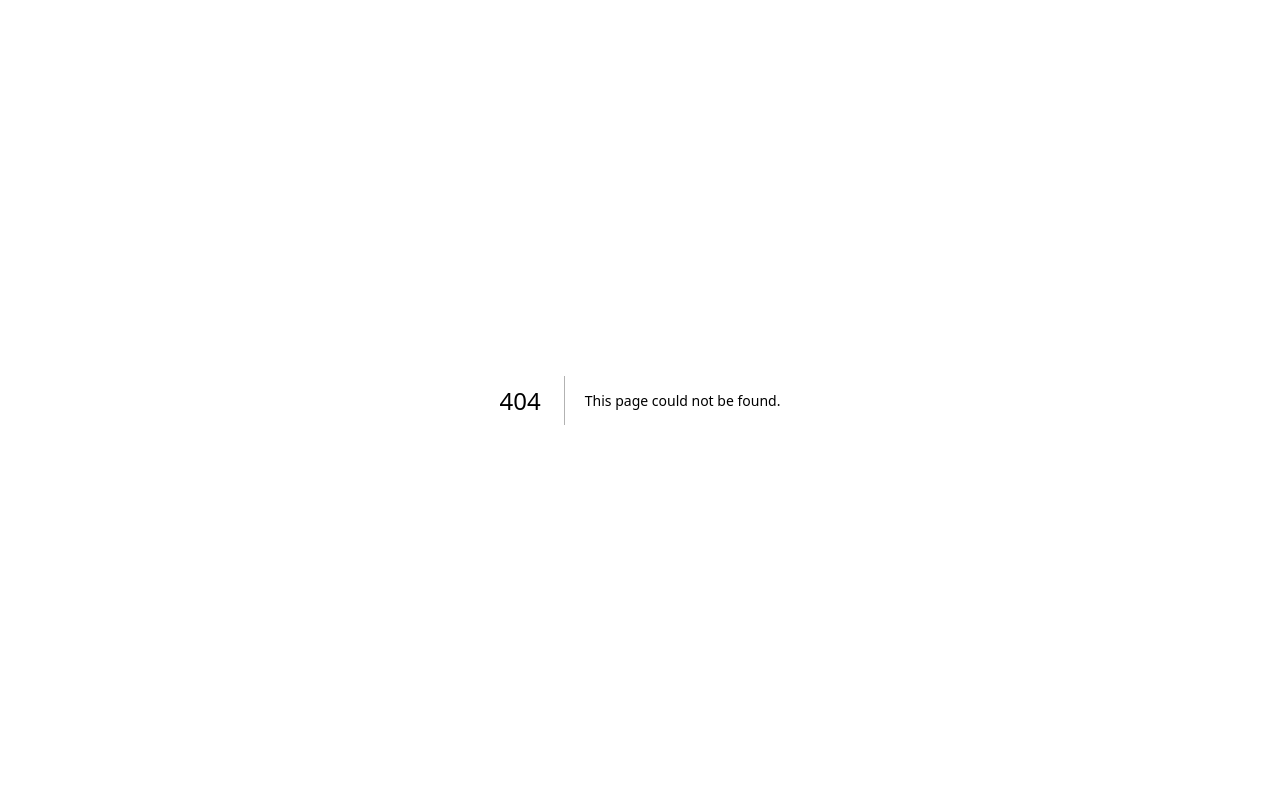
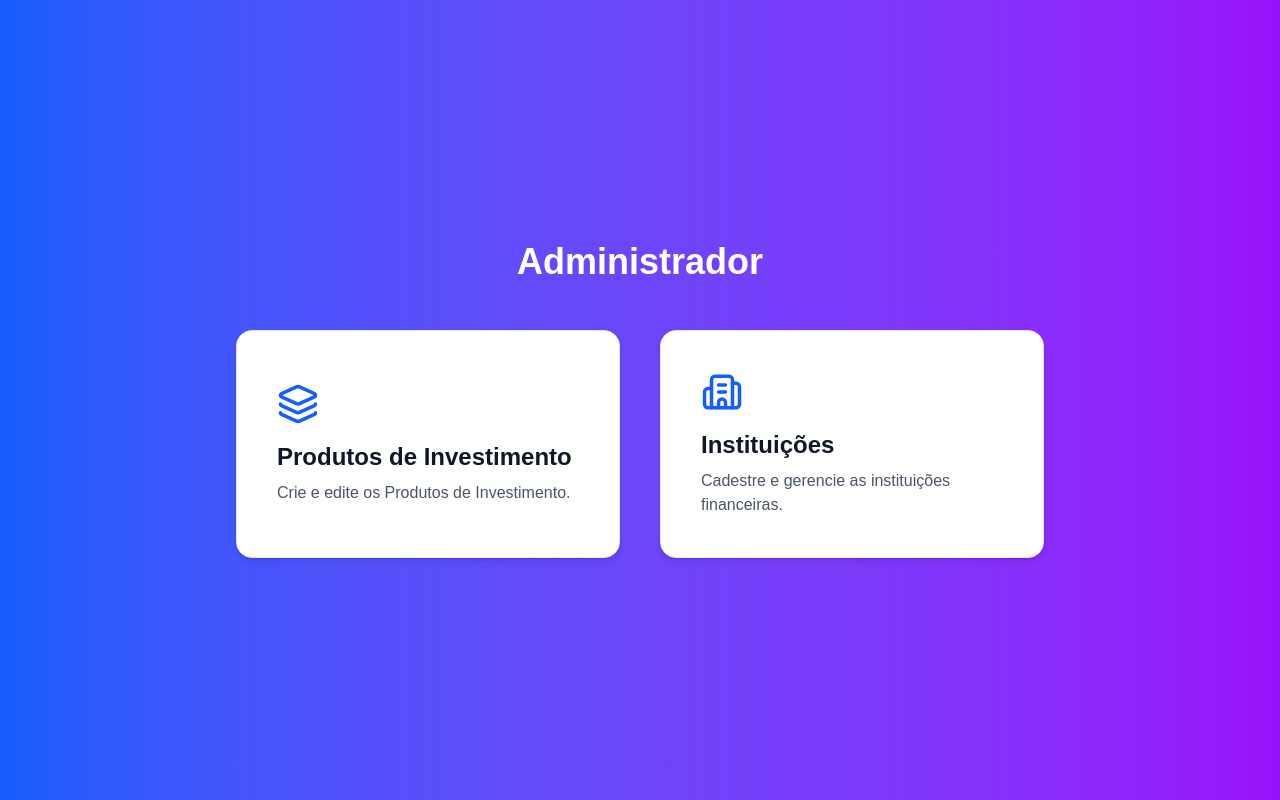
Before and after one commit to zonadeconforto/zonadeconforto-app, a Next.js app in the folder apps/web/: page /admin in a window 1280 px wide. Before the commit this address had no page. Built offline with nearby package versions, Linux system fonts and the light colour scheme.

Commit message:
add menu admin

```diff
--- /dev/null
+++ b/apps/web/src/app/admin/page.tsx
@@ -0,0 +1,44 @@
+"use client";
+
+import { useRouter } from "next/navigation";
+
+import { Building2, Layers } from "lucide-react";
+import { AdminCard } from "@/shared/components/AdminCard";
+
+export default function AdminPage() {
+  const router = useRouter();
+
+  return (
+    <div
+      className="
+        min-h-screen
+        bg-gradient-to-r
+        from-blue-600
+        to-purple-600
+        flex
+        flex-col
+        items-center
+        justify-center
+        px-6
+      "
+    >
+      <h1 className="text-white text-4xl font-bold mb-12">Administrador</h1>
+
+      <div className="grid grid-cols-1 md:grid-cols-2 gap-10">
+        <AdminCard
+          title="Produtos de Investimento"
+          description="Crie e edite os Produtos de Investimento."
+          icon={<Layers size={42} />}
+          onClick={() => router.push("/admin/ListInvestmentProducts")}
+        />
+
+        <AdminCard
+          title="Instituições"
+          description="Cadestre e gerencie as instituições financeiras."
+          icon={<Building2 size={42} />}
+          onClick={() => router.push("/admin/ListInstitutions")}
+        />
+      </div>
+    </div>
+  );
+}
--- a/apps/web/src/app/login/page.tsx
+++ b/apps/web/src/app/login/page.tsx
@@ -33,9 +33,9 @@ export default function LoginPage() {
       localStorage.setItem("user", JSON.stringify(user));
 
       if (user.role === "ADMIN") {
-        router.push("/institution");
+        router.push("/admin");
       } else {
-        router.push("/home2");
+        router.push("/client/investmentproducts");
       }
     } catch (err: unknown) {
       if (err instanceof Error) {
--- /dev/null
+++ b/apps/web/src/shared/components/AdminCard.tsx
@@ -0,0 +1,41 @@
+"use client";
+
+import { ReactNode } from "react";
+
+interface AdminCardProps {
+  title: string;
+  description?: string;
+  onClick: () => void;
+  icon?: ReactNode;
+}
+
+export function AdminCard({ title, description, onClick, icon }: AdminCardProps) {
+  return (
+    <button
+      onClick={onClick}
+      className="
+        group
+        bg-white
+        rounded-2xl
+        p-10
+        w-full
+        max-w-sm
+        text-left
+        border
+        border-gray-200
+        shadow-md
+        transition-all
+        duration-300
+        hover:scale-105
+        hover:shadow-xl
+        hover:bg-gray-50
+      "
+    >
+      {icon && <div className="mb-4 text-blue-600 text-4xl">{icon}</div>}
+
+      <h2 className="text-2xl font-bold text-gray-900 mb-2">{title}</h2>
+
+      {description && <p className="text-gray-600">{description}</p>}
+    </button>
+  );
+}
```
Also changed, not shown: apps/web/src/modules/investment-product/mappers/investment-product.mapper.ts (+2 -6 lines).
